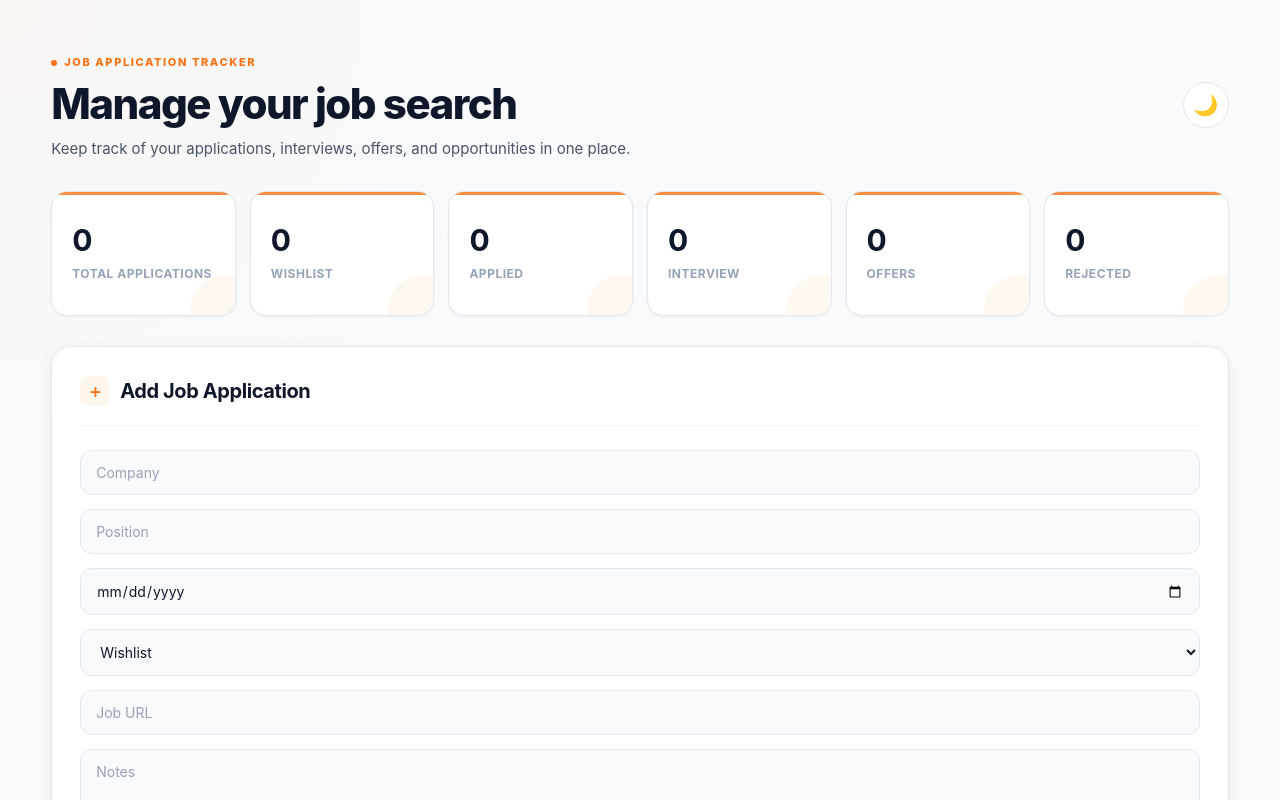
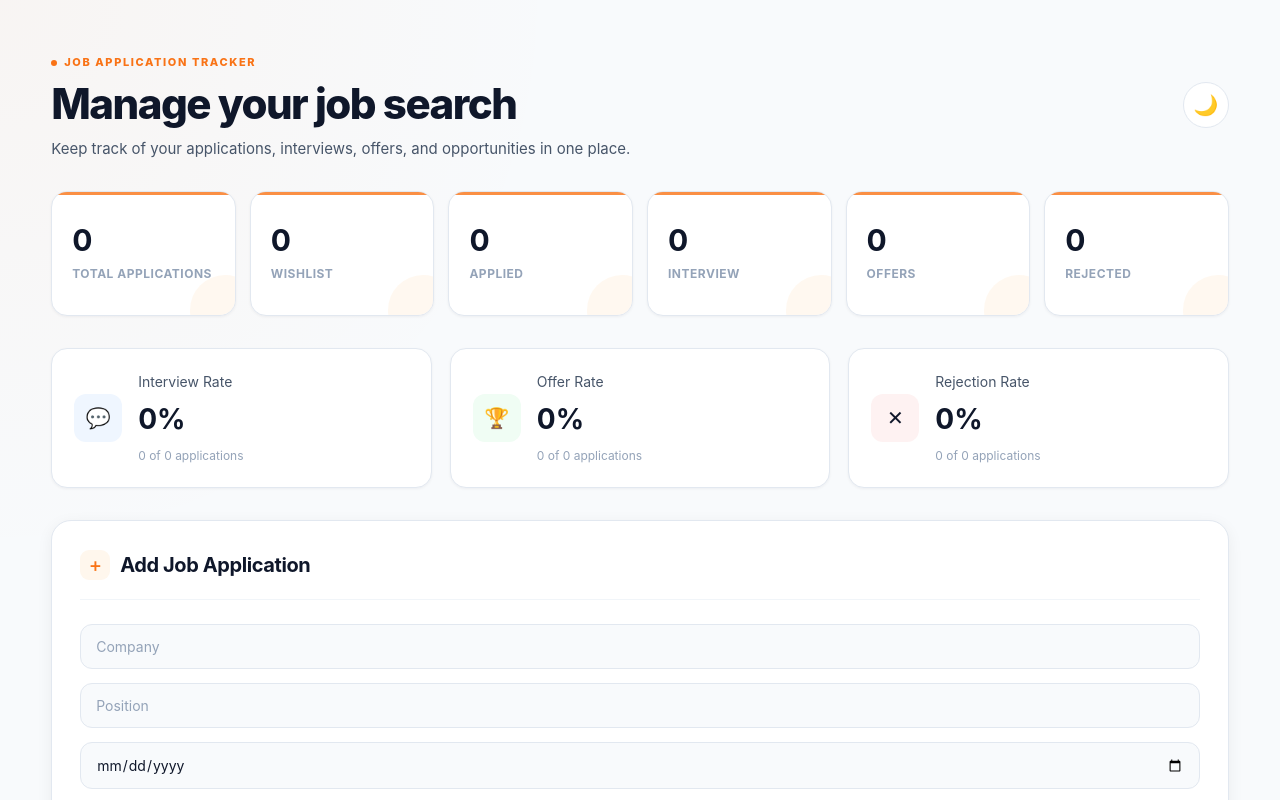
Before and after one commit to dan123-byte/job-application-tracker, a React (Vite) app: page / in a window 1280 px wide. Shown: the top 800 px of the page. Built offline with nearby package versions, Linux system fonts and the light colour scheme.

Commit message:
Added conversion rate

```diff
--- a/src/components/Dashboard.jsx
+++ b/src/components/Dashboard.jsx
@@ -154,6 +154,21 @@ function Dashboard() {
         (job) => job.status === "Rejected"
     ).length;
 
+    const interviewRate =
+        totalApplications > 0
+            ? ((interviewCount / totalApplications) * 100).toFixed(1)
+            : 0;
+
+    const offerRate =
+        totalApplications > 0
+            ? ((offerCount / totalApplications) * 100).toFixed(1)
+            : 0;
+
+    const rejectionRate =
+        totalApplications > 0
+            ? ((rejectedCount / totalApplications) * 100).toFixed(1)
+            : 0;
+
     return (
         <main>
             <div className="dashboard-header">
@@ -206,6 +221,56 @@ function Dashboard() {
                 <div className="stat-card">
                     <h3>{rejectedCount}</h3>
                     <p>Rejected</p>
+                </div>
+            </div>
+
+            <div className="conversion-section">
+                <div className="conversion-grid">
+
+                    <div className="conversion-card">
+                        <div className="conversion-icon interview-icon">
+                            💬
+                        </div>
+
+                        <div>
+                            <p>Interview Rate</p>
+                            <h3>{interviewRate}%</h3>
+                            <span>
+                                {interviewCount} of {totalApplications} applications
+                            </span>
+                        </div>
+                    </div>
+
+
+                    <div className="conversion-card">
+                        <div className="conversion-icon offer-icon">
+                            🏆
+                        </div>
+
+                        <div>
+                            <p>Offer Rate</p>
+                            <h3>{offerRate}%</h3>
+                            <span>
+                                {offerCount} of {totalApplications} applications
+                            </span>
+                        </div>
+                    </div>
+
+
+                    <div className="conversion-card">
+                        <div className="conversion-icon rejection-icon">
+                            ✕
+                        </div>
+
+                        <div>
+                            <p>Rejection Rate</p>
+                            <h3>{rejectionRate}%</h3>
+                            <span>
+                                {rejectedCount} of {totalApplications} applications
+                            </span>
+                        </div>
+                    </div>
+
                 </div>
             </div>
 
--- a/src/index.css
+++ b/src/index.css
@@ -2079,3 +2079,130 @@ body.dark-mode .table-actions button:last-child:hover {
         flex-direction: row;
     }
 }
+
+/* =========================================================
+   CONVERSION ANALYTICS
+========================================================= */
+
+.conversion-section {
+    margin: 32px 0;
+}
+
+.section-heading {
+    margin-bottom: 18px;
+}
+
+.section-heading h3 {
+    margin: 4px 0 0;
+    color: var(--text);
+    font-size: 22px;
+}
+
+.conversion-grid {
+    display: grid;
+    grid-template-columns: repeat(3, 1fr);
+    gap: 18px;
+}
+
+.conversion-card {
+    display: flex;
+    align-items: center;
+    gap: 16px;
+
+    padding: 22px;
+
+    background: var(--surface);
+    border: 1px solid var(--border);
+    border-radius: var(--radius-lg);
+
+    box-shadow: var(--shadow-sm);
+
+    transition:
+        transform 0.2s ease,
+        box-shadow 0.2s ease;
+}
+
+.conversion-card:hover {
+    transform: translateY(-2px);
+    box-shadow: var(--shadow);
+}
+
+.conversion-card p {
+    margin: 0 0 4px;
+    color: var(--text-secondary);
+    font-size: 14px;
+}
+
+.conversion-card h3 {
+    margin: 0;
+    color: var(--text);
+    font-size: 28px;
+}
+
+.conversion-card span {
+    display: block;
+    margin-top: 4px;
+    color: var(--text-muted);
+    font-size: 12px;
+}
+
+.conversion-icon {
+    width: 48px;
+    height: 48px;
+
+    display: flex;
+    align-items: center;
+    justify-content: center;
+
+    flex-shrink: 0;
+
+    border-radius: 12px;
+    font-size: 20px;
+}
+
+.interview-icon {
+    background: var(--blue-bg);
+}
+
+.offer-icon {
+    background: var(--success-bg);
+}
+
+.rejection-icon {
+    background: var(--danger-bg);
+}
+
+
+/* =========================================================
+   DARK MODE
+========================================================= */
+
+body.dark-mode .conversion-card {
+    background: var(--surface);
+    border-color: var(--border);
+}
+
+body.dark-mode .conversion-card h3 {
+    color: var(--text);
+}
+
+
+/* =========================================================
+   RESPONSIVE
+========================================================= */
+
+@media (max-width: 900px) {
+    .conversion-grid {
+        grid-template-columns: 1fr;
+    }
+}
+
+@media (max-width: 600px) {
+    .conversion-card {
+        padding: 18px;
+    }
+
+    .conversion-card h3 {
+        font-size: 24px;
+    }
+}
```
